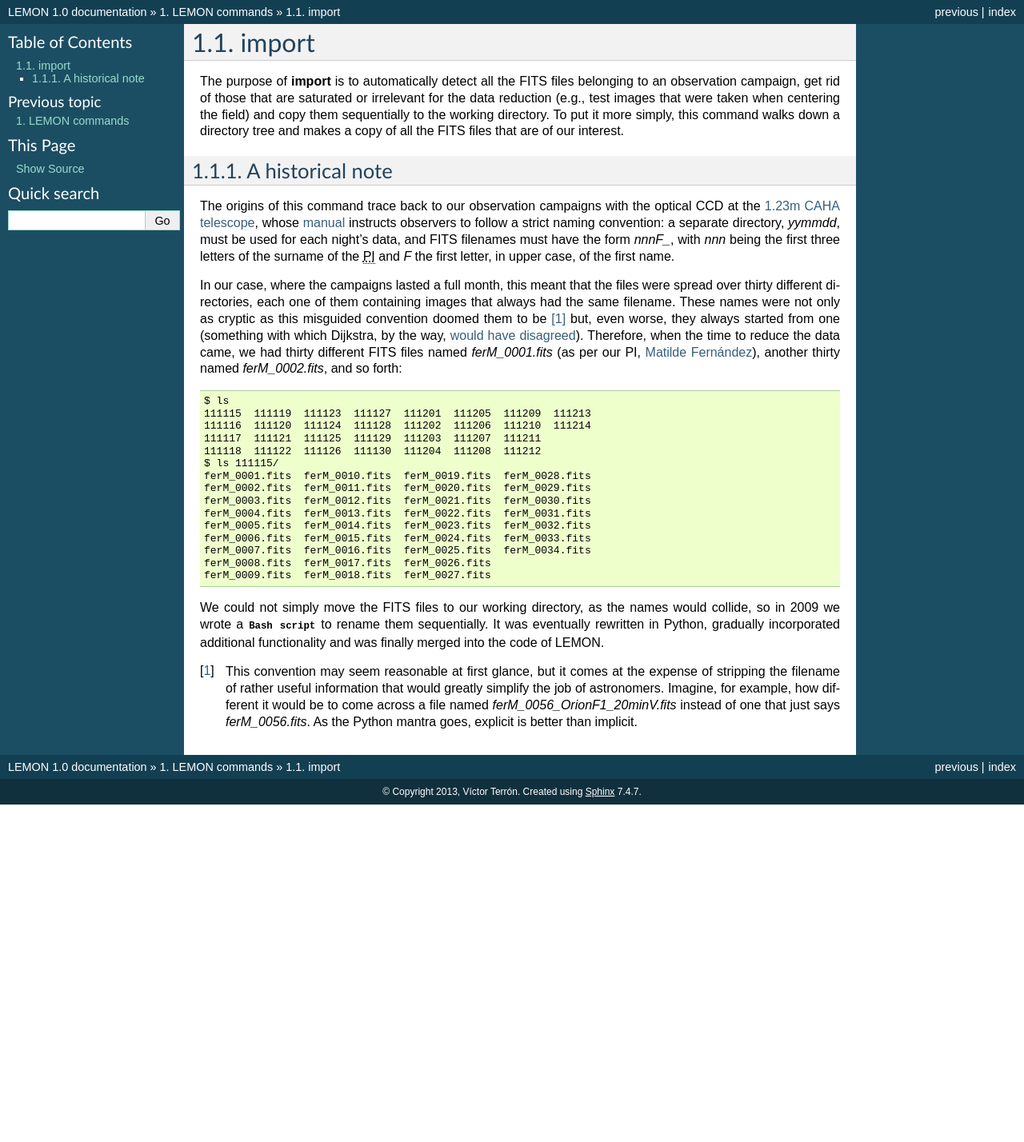
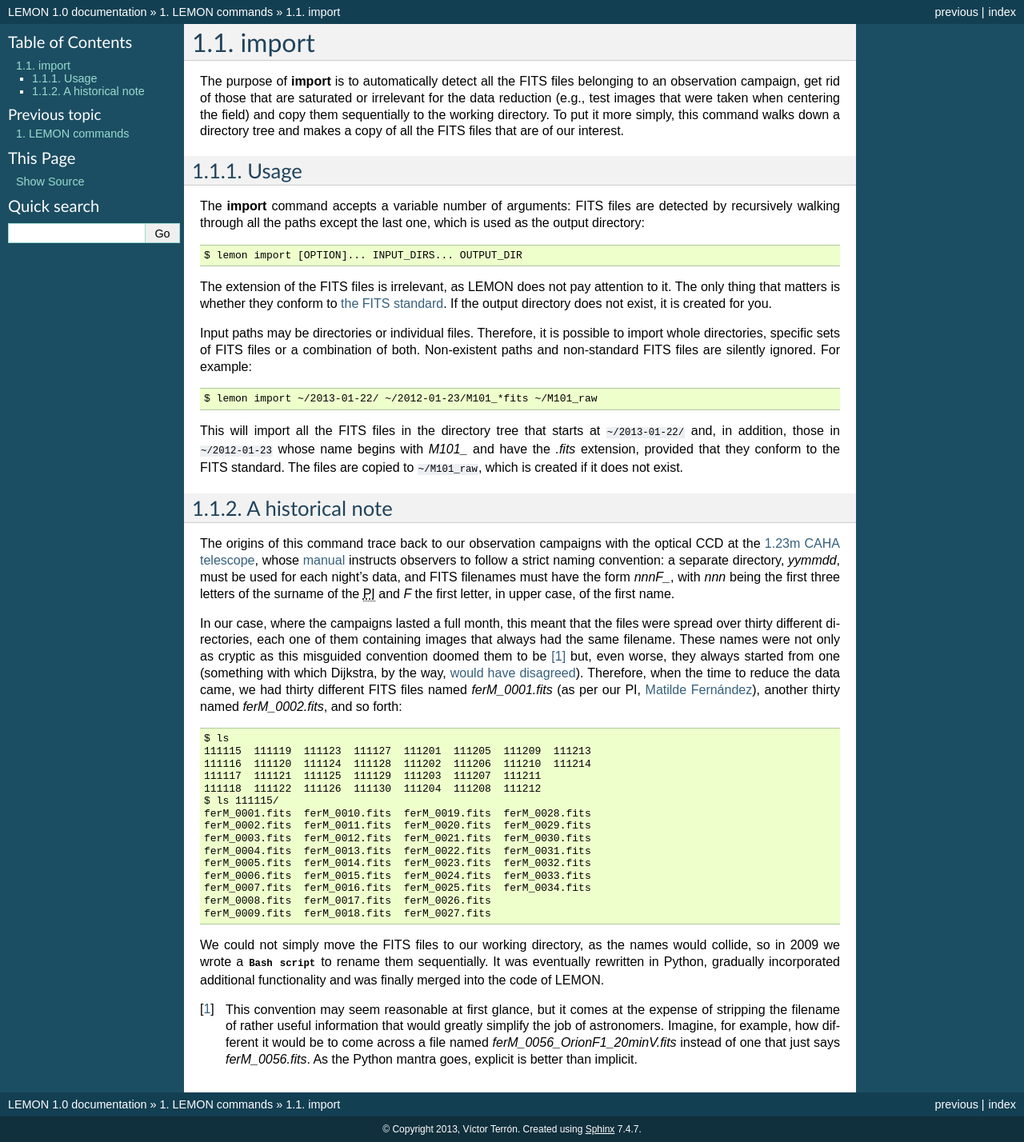
Before and after one commit to vterron/lemon, a Sphinx documentation site: the page built from Doc/commands/import.rst, in a window 1280 px wide. Shown: the whole page at 80% size. Built offline with Sphinx 7.4.7, drawn with Linux system fonts in a browser that asks for light colours; before the commit the page ends 1006 px from its top, so only the background shows below that.

Commit message:
Add "Usage" section to the documentation of 'import'

```diff
--- a/Doc/commands/import.rst
+++ b/Doc/commands/import.rst
@@ -10,6 +10,38 @@ irrelevant for the data reduction (e.g., test images that were taken when
 centering the field) and copy them sequentially to the working directory. To
 put it more simply, this command walks down a directory tree and makes a copy
 of all the FITS files that are of our interest.
+
+
+Usage
+=====
+
+The :command:`import` command accepts a variable number of arguments: FITS
+files are detected by recursively walking through all the paths except the
+last one, which is used as the output directory: ::
+
+  $ lemon import [OPTION]... INPUT_DIRS... OUTPUT_DIR
+
+The extension of the FITS files is irrelevant, as LEMON does not pay attention
+to it. The only thing that matters is whether they conform to `the FITS
+standard`_. If the output directory does not exist, it is created for you.
+
+Input paths may be directories or individual files. Therefore, it is possible
+to import whole directories, specific sets of FITS files or a combination of
+both. Non-existent paths and non-standard FITS files are silently ignored. For
+example: ::
+
+  $ lemon import ~/2013-01-22/ ~/2012-01-23/M101_*fits ~/M101_raw
+
+This will import all the FITS files in the directory tree that starts at
+``~/2013-01-22/`` and, in addition, those in ``~/2012-01-23`` whose name begins
+with *M101_* and have the *.fits* extension, provided that they conform to the
+FITS standard. The files are copied to ``~/M101_raw``, which is created if it
+does not exist.
+
+.. _the FITS standard: http://fits.gsfc.nasa.gov/fits_standard.html
+
+
+.. _import-historical-note:
 
 A historical note
 =================
```
